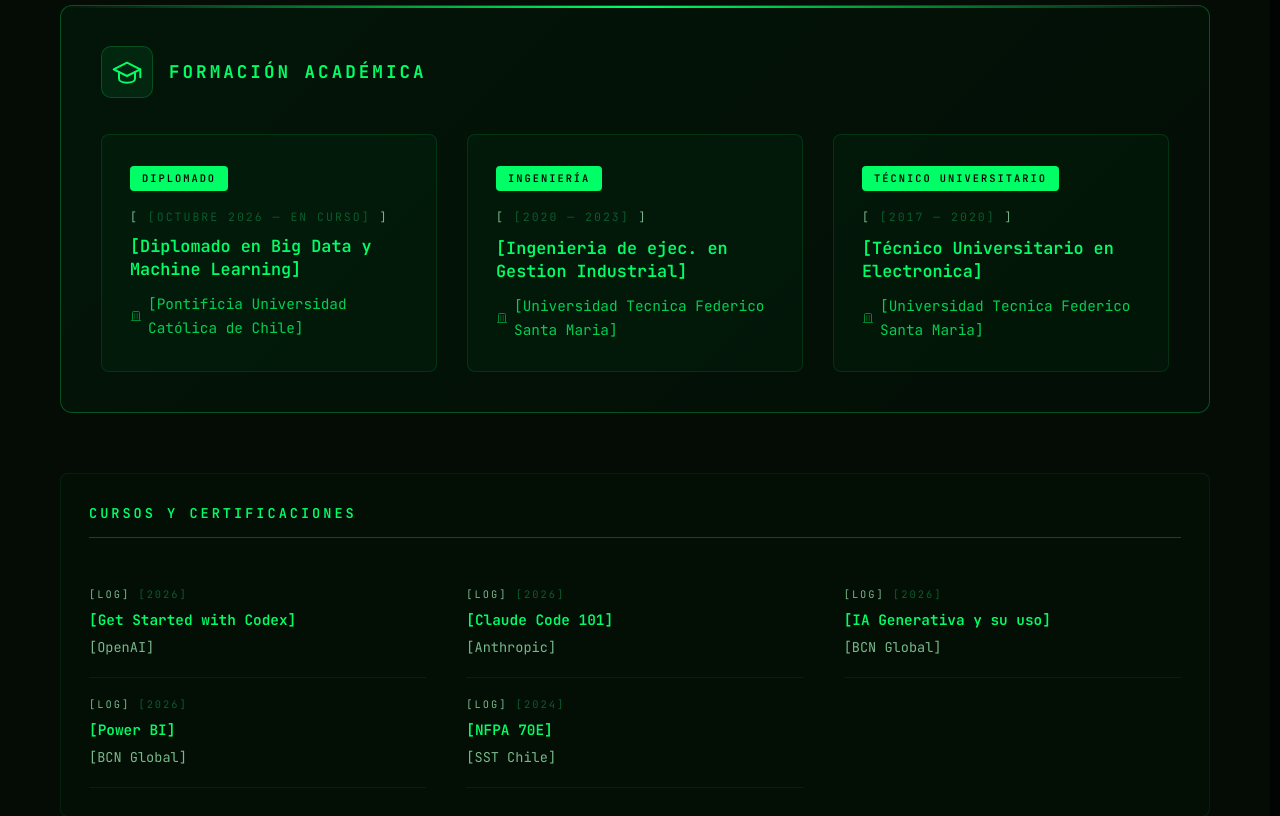
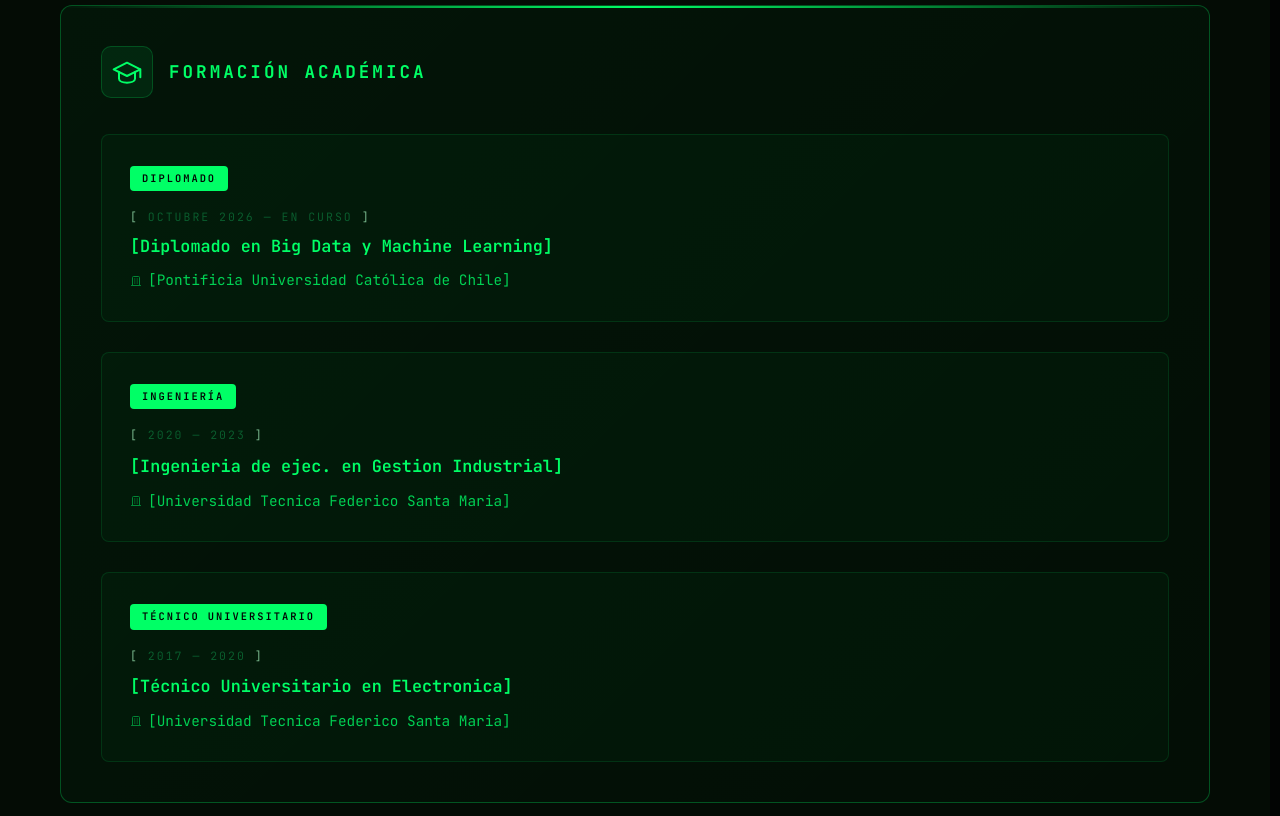
Before and after one commit to martinluksic/martin-luksic-web, a plain HTML site: page index.html in a window 1280 px wide. Shown: the part 5600-6416 px from the top of the page. Drawn offline with nearby package versions, Linux system fonts and the light colour scheme; animation ran at ten frames a second.

Commit message:
deje en vertical la form academica

```diff
--- a/index.html
+++ b/index.html
@@ -488,7 +488,7 @@
                     <!-- Diplomado en curso -->
                     <div class="edu-primary-entry reveal">
                         <div class="edu-primary-badge">Diplomado</div>
-                        <div class="edu-primary-date">[Octubre 2026 — En curso]</div>
+                        <div class="edu-primary-date">Octubre 2026 — En curso</div>
                         <div class="edu-primary-name">[Diplomado en Big Data y Machine Learning]</div>
                         <div class="edu-primary-institution">
                             <!-- Ícono SVG: institución -->
@@ -502,7 +502,7 @@
                     <!-- Título universitario principal -->
                     <div class="edu-primary-entry reveal">
                         <div class="edu-primary-badge">Ingeniería</div>
-                        <div class="edu-primary-date">[2020 — 2023]</div>
+                        <div class="edu-primary-date">2020 — 2023</div>
                         <a href="assets/titulos/Certificado%20de%20titulo%20Ingenieria%20de%20ejecucion%20en%20gestion%20industrial.pdf" class="edu-primary-name edu-cert-link" target="_blank" rel="noopener noreferrer">[Ingenieria de ejec. en Gestion Industrial]<span class="edu-cert-icon" aria-hidden="true"><svg width="12" height="12" viewBox="0 0 24 24" fill="none" stroke="currentColor" stroke-width="2" stroke-linecap="round" stroke-linejoin="round">
                                     <path d="M18 13v6a2 2 0 01-2 2H5a2 2 0 01-2-2V8a2 2 0 012-2h6" />
                                     <polyline points="15 3 21 3 21 9" />
@@ -520,7 +520,7 @@
                     <!-- Título técnico -->
                     <div class="edu-primary-entry reveal">
                         <div class="edu-primary-badge">Técnico Universitario</div>
-                        <div class="edu-primary-date">[2017 — 2020]</div>
+                        <div class="edu-primary-date">2017 — 2020</div>
                         <a href="assets/titulos/Certificado%20de%20titulo%20Tecnico%20en%20Electronica.pdf" class="edu-primary-name edu-cert-link" target="_blank" rel="noopener noreferrer">[Técnico Universitario en Electronica]<span class="edu-cert-icon" aria-hidden="true"><svg width="12" height="12" viewBox="0 0 24 24" fill="none" stroke="currentColor" stroke-width="2" stroke-linecap="round" stroke-linejoin="round">
                                     <path d="M18 13v6a2 2 0 01-2 2H5a2 2 0 01-2-2V8a2 2 0 012-2h6" />
                                     <polyline points="15 3 21 3 21 9" />
--- a/styles.css
+++ b/styles.css
@@ -1237,7 +1237,7 @@ nav.scrolled {
 
 .edu-primary-grid {
     display: grid;
-    grid-template-columns: repeat(auto-fit, minmax(300px, 1fr));
+    grid-template-columns: 1fr;
     gap: 30px;
 }
 
```
